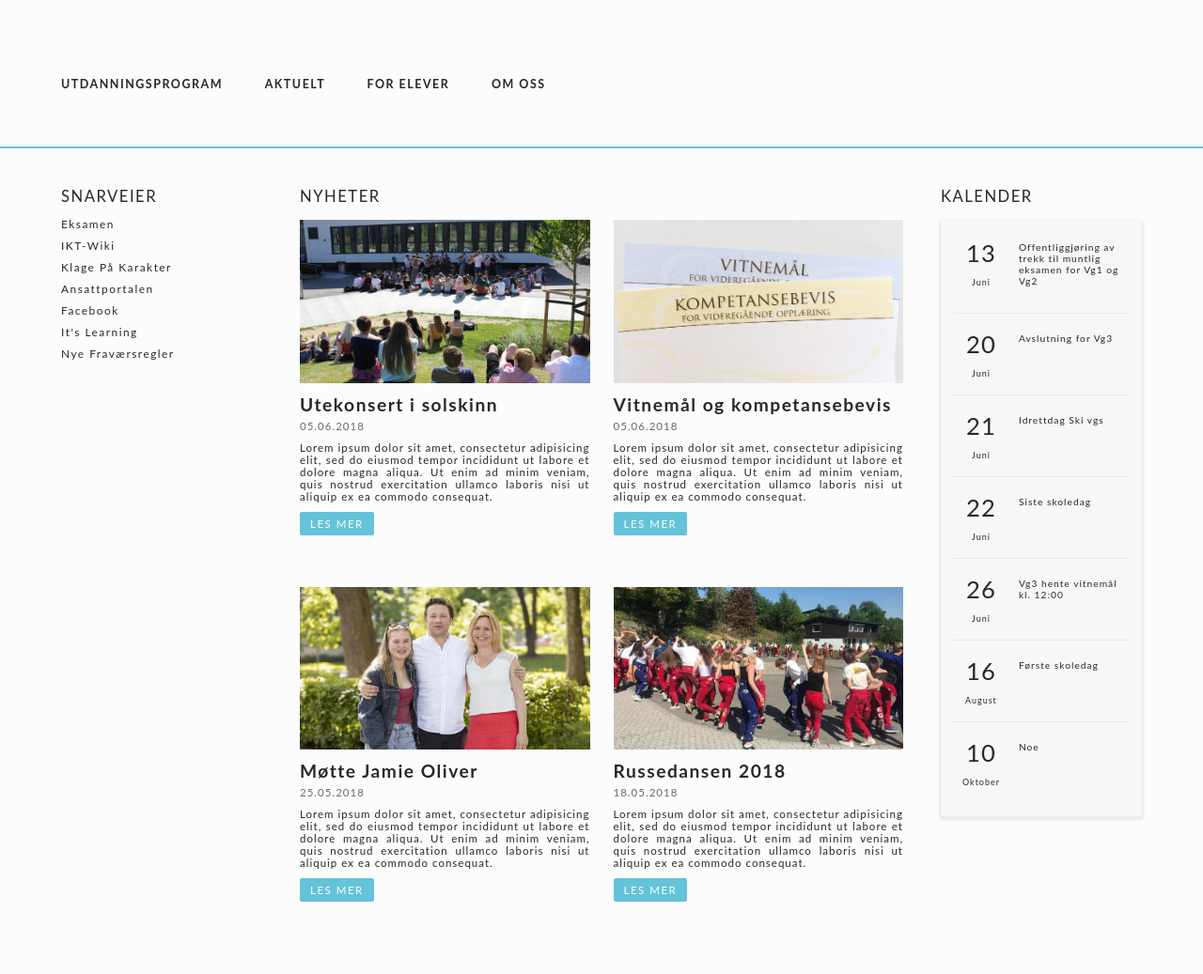
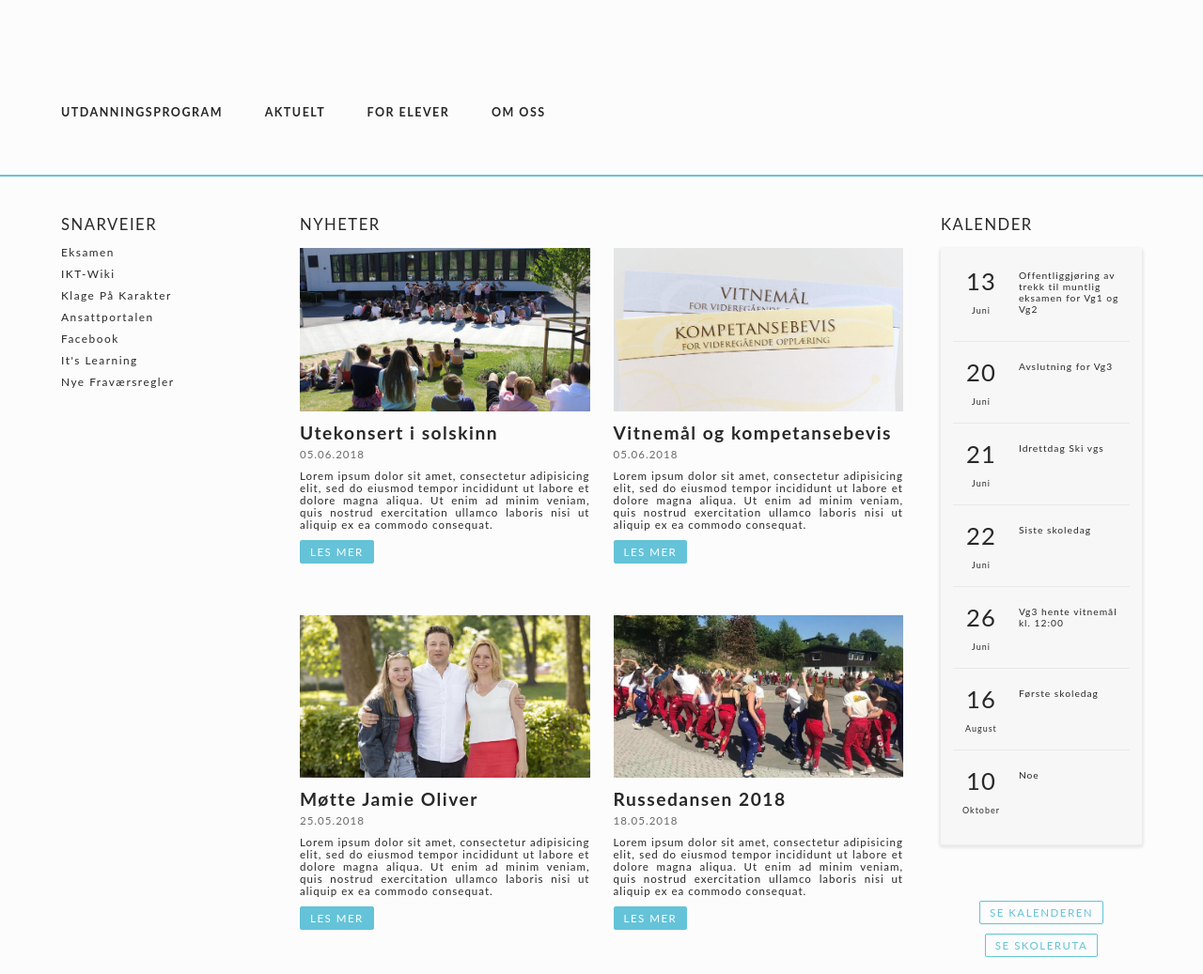
Before and after one commit to emlie/skivgs-redesign, a plain HTML site: page index.html in a window 1280 px wide. Shown: the part 197-1234 px from the top of the page at 94% size. Drawn offline with nearby package versions, Linux system fonts and the light colour scheme.

Commit message:
add a to calendar

```diff
--- a/css/master.css
+++ b/css/master.css
@@ -109,8 +109,10 @@ header {
 
 nav {
   width: 100vw;
-  margin-top: calc(var(--space)*5);
+  height: auto;
+  margin-top: calc(var(--space)*8);
   padding-bottom: calc(var(--space)*0.7);
+  position: relative;
   display: flex;
   flex-flow: column;
   align-items: center;
@@ -544,6 +546,10 @@ ul,
   transition: var(--smooth);
 }
 
+.news-archive-a:first-child {
+  margin-bottom: var(--space);
+}
+
 
 
 
--- a/index.html
+++ b/index.html
@@ -484,7 +484,9 @@
                   <a href="#" class="readmore">les mer</a>
                 </div> <!-- news-content-text -->
               </div> <!-- news-article -->
+
             </div> <!-- news-content -->
+
             <div class="news-archive">
               <a href="#" class="news-archive-a">se nyhetsarkivet</a>
             </div>
@@ -572,6 +574,12 @@
               </div> <!-- calendar-event -->
 
             </div> <!-- calendar-content -->
+
+            <div class="news-archive">
+              <a href="#" class="news-archive-a">se kalenderen</a>
+              <a href="#" class="news-archive-a">se skoleruta</a>
+            </div>
+
           </div> <!-- calendar -->
 
         </div>
```
